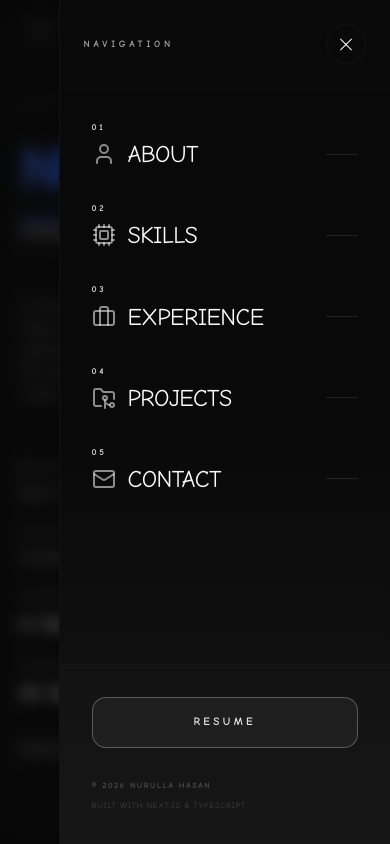
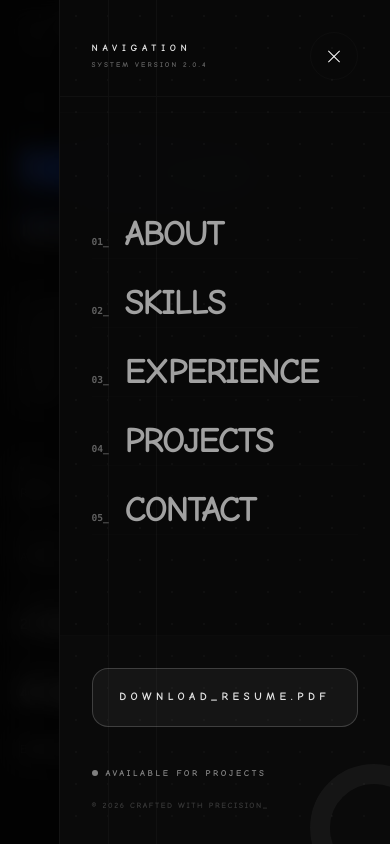
Before and after one commit to nurulla-hasan/portfolio, a Next.js app: page / in a window 390 px wide. Both pictures are taken after a click on the button 348 px from the left and 30 px from the top of the page. Shown: the top 844 px of the page. Built offline with nearby package versions, Linux system fonts and the light colour scheme.

Commit message:
feat: add responsive navigation bar with scroll-based animation and mobile menu support

```diff
--- a/src/components/home/navbar.tsx
+++ b/src/components/home/navbar.tsx
@@ -4,7 +4,7 @@
 import { useState, useEffect } from "react";
 import Link from "next/link";
 import { User, Cpu, Briefcase, FolderGit2, Mail } from "lucide-react";
-import { motion } from "framer-motion";
+import { motion, AnimatePresence } from "framer-motion";
 import { cn } from "@/lib/utils";
 
 
@@ -161,35 +161,68 @@ export default function Navbar() {
       </motion.header>
 
       {/* Mobile Menu Overlay */}
-      <div className={`fixed inset-0 z-120 md:hidden transition-all duration-500 ${isMenuOpen ? "opacity-100 pointer-events-auto" : "opacity-0 pointer-events-none"}`}>
-        {/* Backdrop Backdrop */}
-        <div
-          className="absolute inset-0 bg-background/40 backdrop-blur-sm"
+      <AnimatePresence>
+        {isMenuOpen && (
+          <motion.div
+            initial={{ opacity: 0 }}
+            animate={{ opacity: 1 }}
+            exit={{ opacity: 0 }}
+            transition={{ duration: 0.4 }}
+            className="fixed inset-0 z-120 md:hidden"
+          >
+            {/* Backdrop with extreme blur */}
+            <motion.div
+              initial={{ backdropFilter: "blur(0px)", backgroundColor: "rgba(0,0,0,0)" }}
+              animate={{ backdropFilter: "blur(12px)", backgroundColor: "rgba(0,0,0,0.6)" }}
+              exit={{ backdropFilter: "blur(0px)", backgroundColor: "rgba(0,0,0,0)" }}
+              className="absolute inset-0"
               onClick={() => setIsMenuOpen(false)}
             />
 
             {/* Slide-in Panel */}
-        <div className={`absolute right-0 top-0 h-full w-[85%] max-w-sm bg-background border-l border-border/40 shadow-2xl transition-transform duration-500 ease-[cubic-bezier(0.16,1,0.3,1)] flex flex-col ${isMenuOpen ? "translate-x-0" : "translate-x-full"}`}>
+            <motion.div
+              initial={{ x: "100%" }}
+              animate={{ x: 0 }}
+              exit={{ x: "100%" }}
+              transition={{ type: "spring", damping: 30, stiffness: 180, mass: 0.8 }}
+              className="absolute right-0 top-0 h-full w-[85%] sm:w-112.5 bg-background/95 backdrop-blur-xl border-l border-border/50 shadow-[-30px_0_80px_rgba(0,0,0,0.4)] flex flex-col overflow-hidden"
+            >
+              {/* Architectural Pattern Background */}
+              <div className="absolute inset-0 opacity-[0.03] pointer-events-none">
+                <div className="absolute h-full w-px left-12 bg-foreground" />
+                <div className="absolute h-full w-px left-24 bg-foreground" />
+                <div className="absolute w-full h-px top-24 bg-foreground" />
+                <div className="absolute inset-0" style={{ backgroundImage: 'radial-gradient(circle, var(--foreground) 1px, transparent 1px)', backgroundSize: '32px 32px' }} />
+              </div>
 
               {/* Panel Header */}
-          <div className="flex items-center justify-between p-6 border-b border-border/20">
-            <span className="text-[0.6rem] font-bold tracking-[0.4em] uppercase text-muted-foreground">Navigation</span>
+              <div className="relative z-10 flex items-center justify-between p-8 md:p-10 border-b border-border/10">
+                <div className="flex flex-col">
+                  <span className="text-[0.6rem] font-black tracking-[0.5em] uppercase text-primary mb-1">Navigation</span>
+                  <span className="text-[0.45rem] font-bold tracking-[0.3em] uppercase text-muted-foreground/60">System Version 2.0.4</span>
+                </div>
                 <button
                   onClick={() => setIsMenuOpen(false)}
-              className="w-10 h-10 flex items-center justify-center rounded-full border border-border/40 hover:bg-muted transition-colors"
+                  className="group relative w-12 h-12 flex items-center justify-center rounded-full border border-border/20 hover:border-primary/50 transition-all duration-500 overflow-hidden"
                 >
-              <div className="relative w-4 h-4">
-                <span className="absolute top-1/2 left-0 w-full h-px bg-foreground rotate-45"></span>
-                <span className="absolute top-1/2 left-0 w-full h-px bg-foreground -rotate-45"></span>
+                  <div className="absolute inset-0 bg-primary/5 translate-y-full group-hover:translate-y-0 transition-transform duration-500" />
+                  <div className="relative w-4 h-4 text-foreground group-hover:text-primary transition-colors">
+                    <span className="absolute top-1/2 left-0 w-full h-px bg-current rotate-45"></span>
+                    <span className="absolute top-1/2 left-0 w-full h-px bg-current -rotate-45"></span>
                   </div>
                 </button>
               </div>
 
               {/* Menu Links */}
-          <nav className="flex-1 flex flex-col p-8 gap-8">
+              <nav className="relative z-10 flex-1 flex flex-col justify-center p-8 md:p-12 gap-6">
                 {NAV_LINKS.map((link, i) => (
+                  <motion.div
+                    key={link.label}
+                    initial={{ x: 50, opacity: 0 }}
+                    animate={{ x: 0, opacity: 1 }}
+                    transition={{ delay: 0.1 + i * 0.08, duration: 0.6, ease: [0.16, 1, 0.3, 1] }}
+                  >
                     <Link
-                key={link.label}
                       href={link.href}
                       onClick={(e) => {
                         if ((window as any).lenis) {
@@ -198,40 +231,62 @@ export default function Navbar() {
                         }
                         setIsMenuOpen(false);
                       }}
-                className="group flex flex-col gap-1"
-                style={{ transitionDelay: `${i * 50}ms` }}
+                      className="group flex flex-col"
                     >
-                <span className="text-[0.55rem] font-bold tracking-[0.3em] text-primary">0{i+1}</span>
-                <div className="flex items-center justify-between">
-                  <div className="flex items-center gap-3">
-                    <link.icon className="w-6 h-6 text-primary/60 group-hover:text-primary transition-colors" />
-                    <span className="text-2xl sm:text-3xl font-medium tracking-tight uppercase text-foreground group-hover:pl-2 transition-all duration-300">
+                      <div className="flex items-baseline gap-4">
+                         <span className="text-[0.6rem] font-mono font-bold text-primary/40 group-hover:text-primary transition-colors duration-500">
+                           0{i+1}_
+                         </span>
+                         <div className="flex items-center gap-6 overflow-hidden">
+                           <span className="text-4xl md:text-5xl font-black tracking-tighter uppercase text-muted-foreground group-hover:text-foreground transition-all duration-500 inline-block group-hover:translate-x-1">
                              {link.label}
                            </span>
-                  </div>                  <div className="w-8 h-px bg-border group-hover:w-12 group-hover:bg-primary transition-all duration-300" />
+                           <div className="h-px w-0 bg-primary group-hover:w-20 transition-all duration-700 ease-[cubic-bezier(0.16,1,0.3,1)]" />
+                         </div>
+                      </div>
+                      <div className="mt-1 h-px w-full bg-border/10 overflow-hidden">
+                        <div className="h-full w-full bg-linear-to-r from-primary/20 via-primary to-transparent -translate-x-full group-hover:translate-x-0 transition-transform duration-700" />
                       </div>
                     </Link>
+                  </motion.div>
                 ))}
               </nav>
 
               {/* Panel Footer */}
-          <div className="p-8 border-t border-border/20 bg-muted/10">
+              <div className="relative z-10 p-8 md:p-12 border-t border-border/10 bg-muted/5">
+                <motion.div
+                  initial={{ y: 20, opacity: 0 }}
+                  animate={{ y: 0, opacity: 1 }}
+                  transition={{ delay: 0.5 }}
+                >
                   <a
                     href="/resume"
-              className="flex items-center justify-center w-full py-4 rounded-xl border border-primary/30 bg-primary/5 text-[0.7rem] font-bold tracking-[0.3em] uppercase text-primary hover:bg-primary hover:text-white transition-all duration-500"
+                    className="relative group flex items-center justify-center w-full py-5 rounded-2xl border border-primary/20 bg-primary/5 overflow-hidden transition-all duration-500"
                   >
-              Resume
+                    <div className="absolute inset-0 bg-linear-to-r from-primary/10 via-primary/20 to-primary/10 -translate-x-full group-hover:translate-x-full transition-transform duration-1000" />
+                    <span className="relative z-10 text-[0.7rem] font-black tracking-[0.4em] uppercase text-primary group-hover:text-foreground transition-colors">
+                      Download_Resume.PDF
+                    </span>
                   </a>
-            <div className="mt-8 flex flex-col gap-2">
-               <span className="text-[0.5rem] font-bold tracking-[0.2em] text-muted-foreground/40 uppercase">© 2026 Nurulla Hasan</span>
-               <span className="text-[0.5rem] font-medium tracking-widest text-muted-foreground/30 uppercase">Built with Next.js & TypeScript</span>
+
+                  <div className="mt-10 flex flex-col gap-3">
+                    <div className="flex items-center gap-2 mb-2">
+                       <div className="w-1.5 h-1.5 rounded-full bg-primary animate-pulse" />
+                       <span className="text-[0.55rem] font-black tracking-[0.3em] uppercase text-muted-foreground/80">Available for projects</span>
                     </div>
+                     <span className="text-[0.5rem] font-bold tracking-[0.2em] text-muted-foreground/30 uppercase">© 2026 Crafted with precision_</span>
+                  </div>
+                </motion.div>
               </div>
 
-          {/* Aesthetic background elements for panel */}
-          <div className="absolute bottom-0 left-0 w-full h-1/2 bg-linear-to-t from-primary/5 to-transparent pointer-events-none" />
+              {/* Architectural accent */}
+              <div className="absolute bottom-0 right-0 w-32 h-32 opacity-[0.05] pointer-events-none translate-x-12 translate-y-12">
+                 <div className="absolute inset-0 border-20 border-primary rounded-full" />
               </div>
-      </div>
+            </motion.div>
+          </motion.div>
+        )}
+      </AnimatePresence>
 
       <style jsx>{`
         .glass-card {
```
Lines whose indentation alone changed are shown as unchanged.
